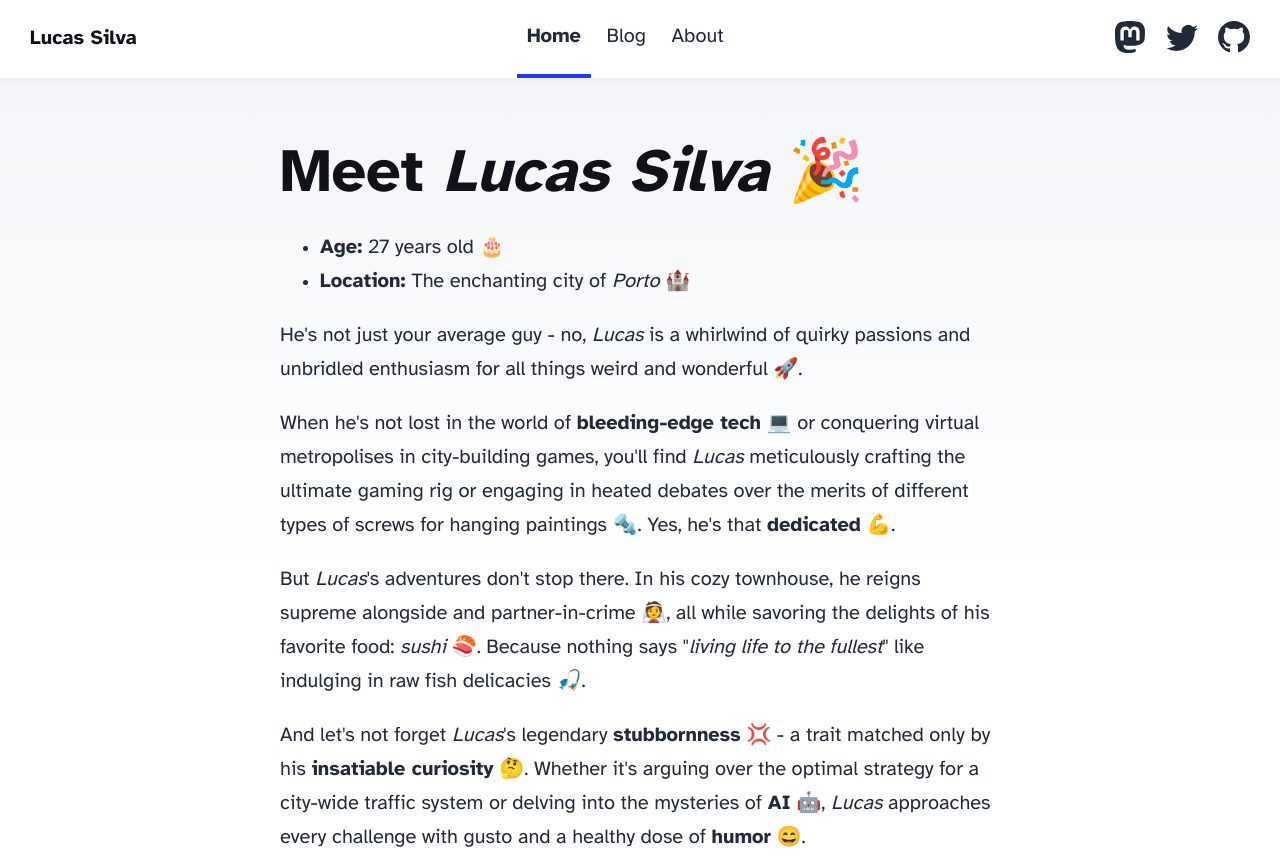
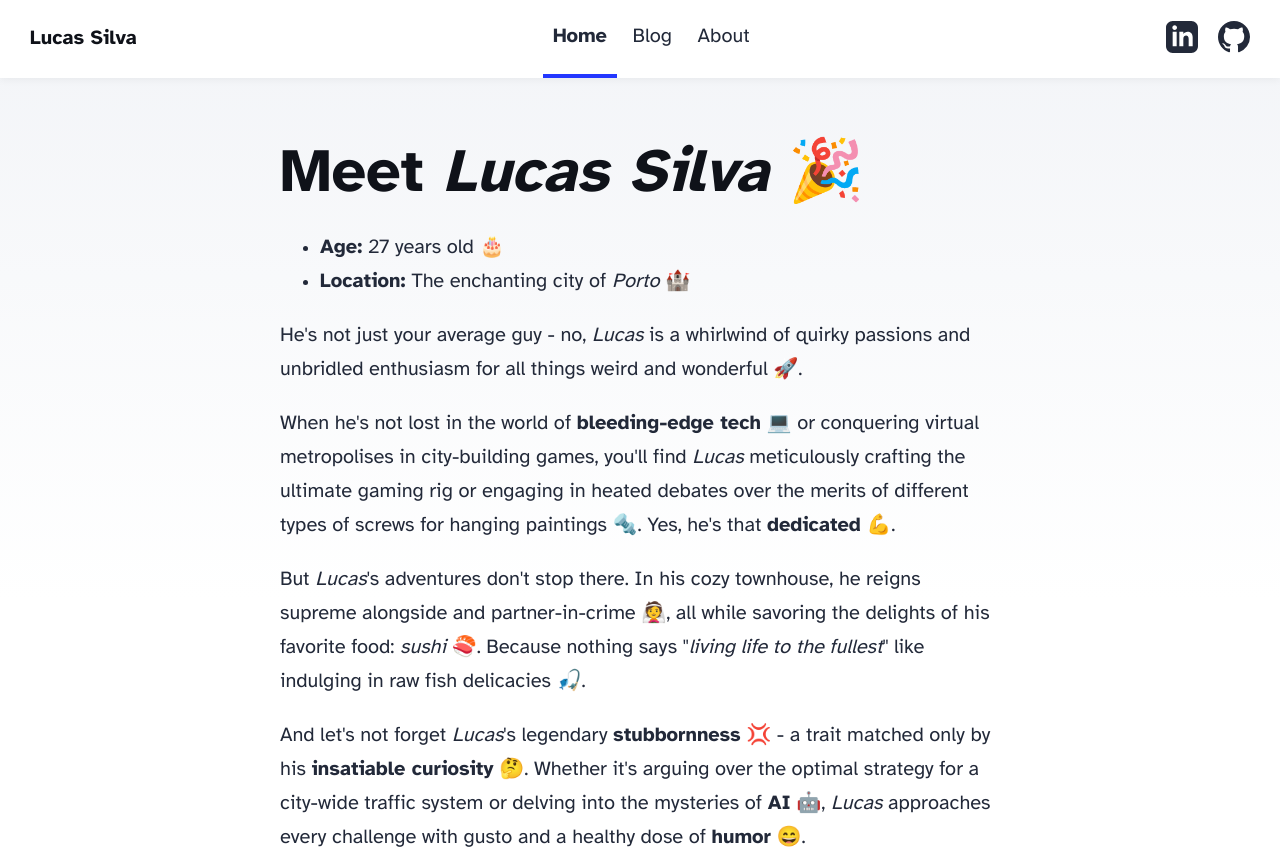
Before and after one commit to saculdasilva/saculdasilva.github.io, an Astro site: page / in a window 1280 px wide. Shown: the top 858 px of the page. Built offline with nearby package versions, Linux system fonts and the light colour scheme; Astro itself is replaced by a stand-in of ours.

Commit message:
chore: header icons

```diff
--- a/src/components/Header.astro
+++ b/src/components/Header.astro
@@ -1,6 +1,6 @@
 ---
-import HeaderLink from './HeaderLink.astro';
-import { SITE_TITLE } from '../consts';
+import HeaderLink from "./HeaderLink.astro";
+import { SITE_TITLE } from "../consts";
 ---
 
 <header>
@@ -12,27 +12,31 @@ import { SITE_TITLE } from '../consts';
       <HeaderLink href="/about">About</HeaderLink>
     </div>
     <div class="social-links">
-			<a href="https://m.webtoo.ls/@astro" target="_blank">
-				<span class="sr-only">Follow Astro on Mastodon</span>
-				<svg viewBox="0 0 16 16" aria-hidden="true" width="32" height="32"
+      <a
+        href="https://www.linkedin.com/in/lucas-silva-1b239046/"
+        target="_blank"
+      >
+        <span class="sr-only">Follow Me on LinkedIn</span>
+        <svg
+          aria-hidden="true"
+          width="32"
+          height="32"
+          viewBox="0 0 24 24"
+          astro-icon="social/linkedin"
           ><path
             fill="currentColor"
-						d="M11.19 12.195c2.016-.24 3.77-1.475 3.99-2.603.348-1.778.32-4.339.32-4.339 0-3.47-2.286-4.488-2.286-4.488C12.062.238 10.083.017 8.027 0h-.05C5.92.017 3.942.238 2.79.765c0 0-2.285 1.017-2.285 4.488l-.002.662c-.004.64-.007 1.35.011 2.091.083 3.394.626 6.74 3.78 7.57 1.454.383 2.703.463 3.709.408 1.823-.1 2.847-.647 2.847-.647l-.06-1.317s-1.303.41-2.767.36c-1.45-.05-2.98-.156-3.215-1.928a3.614 3.614 0 0 1-.033-.496s1.424.346 3.228.428c1.103.05 2.137-.064 3.188-.189zm1.613-2.47H11.13v-4.08c0-.859-.364-1.295-1.091-1.295-.804 0-1.207.517-1.207 1.541v2.233H7.168V5.89c0-1.024-.403-1.541-1.207-1.541-.727 0-1.091.436-1.091 1.296v4.079H3.197V5.522c0-.859.22-1.541.66-2.046.456-.505 1.052-.764 1.793-.764.856 0 1.504.328 1.933.983L8 4.39l.417-.695c.429-.655 1.077-.983 1.934-.983.74 0 1.336.259 1.791.764.442.505.661 1.187.661 2.046v4.203z"
+            d="M19 0h-14c-2.761 0-5 2.239-5 5v14c0 2.761 2.239 5 5 5h14c2.762 0 5-2.239 5-5v-14c0-2.761-2.238-5-5-5zm-11 19h-3v-11h3v11zm-1.5-12.268c-.966 0-1.75-.79-1.75-1.764s.784-1.764 1.75-1.764 1.75.79 1.75 1.764-.783 1.764-1.75 1.764zm13.5 12.268h-3v-5.604c0-3.368-4-3.113-4 0v5.604h-3v-11h3v1.765c1.396-2.586 7-2.777 7 2.476v6.759z"
           ></path></svg
         >
       </a>
-			<a href="https://twitter.com/astrodotbuild" target="_blank">
-				<span class="sr-only">Follow Astro on Twitter</span>
-				<svg viewBox="0 0 16 16" aria-hidden="true" width="32" height="32"
-					><path
-						fill="currentColor"
-						d="M5.026 15c6.038 0 9.341-5.003 9.341-9.334 0-.14 0-.282-.006-.422A6.685 6.685 0 0 0 16 3.542a6.658 6.658 0 0 1-1.889.518 3.301 3.301 0 0 0 1.447-1.817 6.533 6.533 0 0 1-2.087.793A3.286 3.286 0 0 0 7.875 6.03a9.325 9.325 0 0 1-6.767-3.429 3.289 3.289 0 0 0 1.018 4.382A3.323 3.323 0 0 1 .64 6.575v.045a3.288 3.288 0 0 0 2.632 3.218 3.203 3.203 0 0 1-.865.115 3.23 3.23 0 0 1-.614-.057 3.283 3.283 0 0 0 3.067 2.277A6.588 6.588 0 0 1 .78 13.58a6.32 6.32 0 0 1-.78-.045A9.344 9.344 0 0 0 5.026 15z"
-					></path></svg
-				>
-			</a>
-			<a href="https://github.com/withastro/astro" target="_blank">
-				<span class="sr-only">Go to Astro's GitHub repo</span>
-				<svg viewBox="0 0 16 16" aria-hidden="true" width="32" height="32"
+      <a href="https://github.com/saculdasilva" target="_blank">
+        <span class="sr-only">Star Me on Github</span>
+        <svg
+          viewBox="0 0 16 16"
+          aria-hidden="true"
+          width="32"
+          height="32"
+          astro-icon="social/github"
           ><path
             fill="currentColor"
             d="M8 0C3.58 0 0 3.58 0 8c0 3.54 2.29 6.53 5.47 7.59.4.07.55-.17.55-.38 0-.19-.01-.82-.01-1.49-2.01.37-2.53-.49-2.69-.94-.09-.23-.48-.94-.82-1.13-.28-.15-.68-.52-.01-.53.63-.01 1.08.58 1.23.82.72 1.21 1.87.87 2.33.66.07-.52.28-.87.51-1.07-1.78-.2-3.64-.89-3.64-3.95 0-.87.31-1.59.82-2.15-.08-.2-.36-1.02.08-2.12 0 0 .67-.21 2.2.82.64-.18 1.32-.27 2-.27.68 0 1.36.09 2 .27 1.53-1.04 2.2-.82 2.2-.82.44 1.1.16 1.92.08 2.12.51.56.82 1.27.82 2.15 0 3.07-1.87 3.75-3.65 3.95.29.25.54.73.54 1.48 0 1.07-.01 1.93-.01 2.2 0 .21.15.46.55.38A8.012 8.012 0 0 0 16 8c0-4.42-3.58-8-8-8z"
```
Lines whose indentation alone changed are shown as unchanged.
